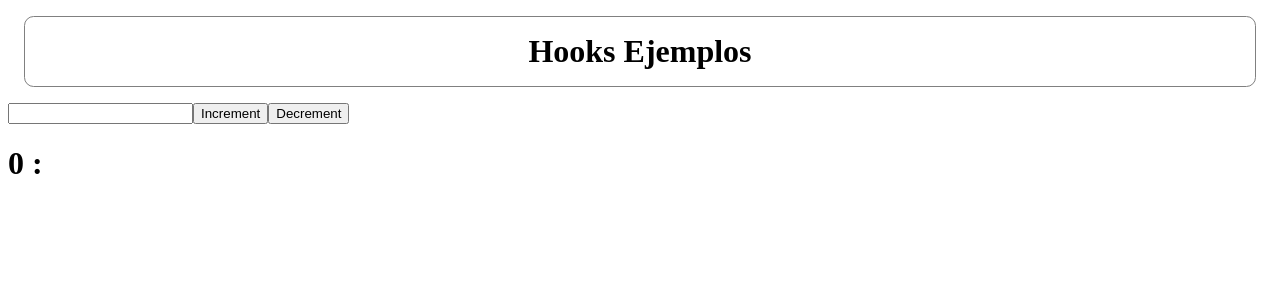
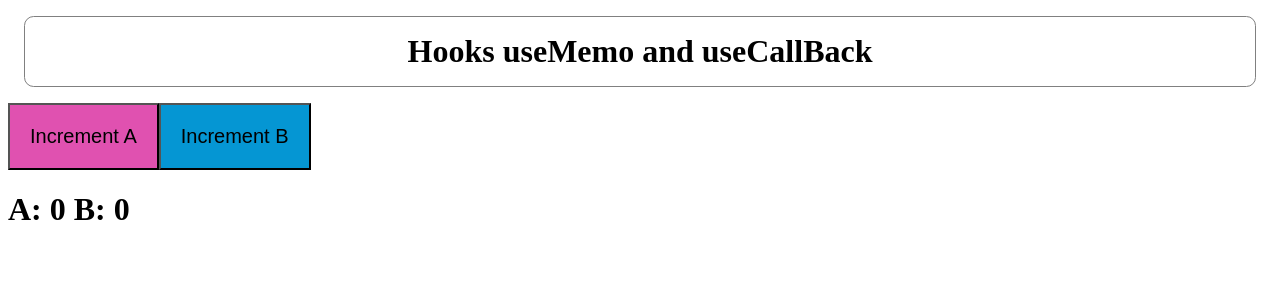
Before and after one commit to RoswellCR/master-in-React, a React (Create React App) app: page / in a window 1280 px wide. Shown: the top 300 px of the page. Built offline with nearby package versions, Linux system fonts and the light colour scheme.

Commit message:
Ex. using useMemo and useCallBack

```diff
--- a/src/App.js
+++ b/src/App.js
@@ -1,4 +1,4 @@
-import React, { useContext, useEffect, useReducer, useRef, useState } from "react";
+import React, { Children, useCallback, useContext, useEffect, useReducer, useRef, useState } from "react";
 //import './global.css'
 
 
@@ -14,77 +14,48 @@ const Header = () => {
   //const context = useContext(MyContext);
   return (
     <>
-      <h1 style={boxStyles}> Hooks Ejemplos</h1>
+      <h1 style={boxStyles}> Hooks useMemo and useCallBack</h1>
     </>
   );
 };
-//usar el useReducer cuando exista un estado con muchos valores
-  const reducer = (state, action)=>{
-    switch (action.type) {
-      case 'INCREMENT':
-        return {
-          ...state,
-          count: state.count+1
-        }
-      case 'DECREMENT':
-          return {
-            ...state,
-            count: state.count-1
-          }
-      case 'SET_TITLE':
-          return {
-            ...state,
-            title: action.title //se captura el valor por la 'action'
-          }
-      default:
-        return state;
-    }
+
+ const getRandomColor=()=>'#'+Math.random().toString(16).slice(2, 8)
+
+ const Button=React.memo(({callback, children})=>{
+  const styles={
+    padding: '1em',
+    fontSize: '20px',
+    background: getRandomColor()
   }
-//inicializando el state para pasarlo al reducer
-const initialState = {
-  count: 0,
-  title:''
-}
-
+  return (
+    <button style={styles} onClick={callback}>
+      {children}
+    </button>
+  )
+ })
 
 const App = () => {
-  //const [count, setCount] = useState(0);
-  //const [title, setTitle] = useState('');
-  const [state, dispatch] = useReducer(reducer, initialState);
+  const [a, setA] = useState(0);
+  const [b, setB] = useState(0);
 
+  const incrementA= useCallback(()=>{
+    setA(a => a+1)
+  },[])
 
-
-  const increment=()=>{
-    dispatch({type : 'INCREMENT'})
-  }
-
-  const decrement=()=>{
-    dispatch({type : 'DECREMENT'})
-  }
-
-  const handleTitle = (e) => {
-    //setTitle(e.target.value);
-    dispatch({
-      type: 'SET_TITLE',
-      title: e.target.value
-    })
-  };
+  const incrementB= useCallback(()=>{
+    setB(b => b+a)
+  },[a]) //se actualiza cuando a cambia
 
   return (
     <>
       <Header />
-      <input
-      type='text'
-      onChange={handleTitle}
-      value={state.title}
-      />
-      <button onClick={increment}>
-        Increment
-      </button>
-      <button onClick={decrement}>
-        Decrement
-      </button>
-      <h1>{`${state.count} : ${state.title}`}</h1>
+      <Button callback={incrementA}>
+        Increment A
+      </Button>
+      <Button callback={incrementB}>
+        Increment B
+      </Button>
+      <h1>{`A: ${a} B: ${b}`}</h1>
     </>
   );
 };
```
